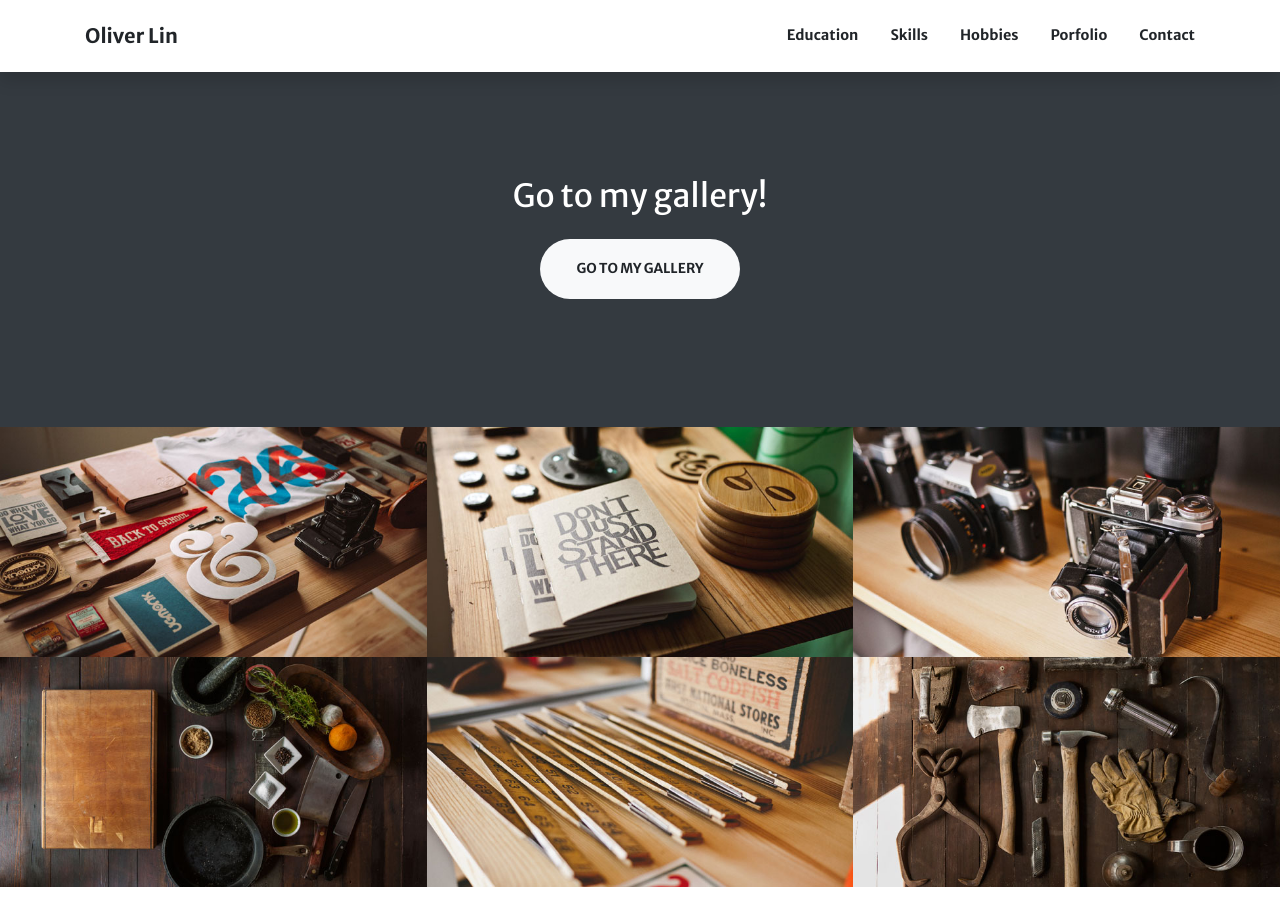
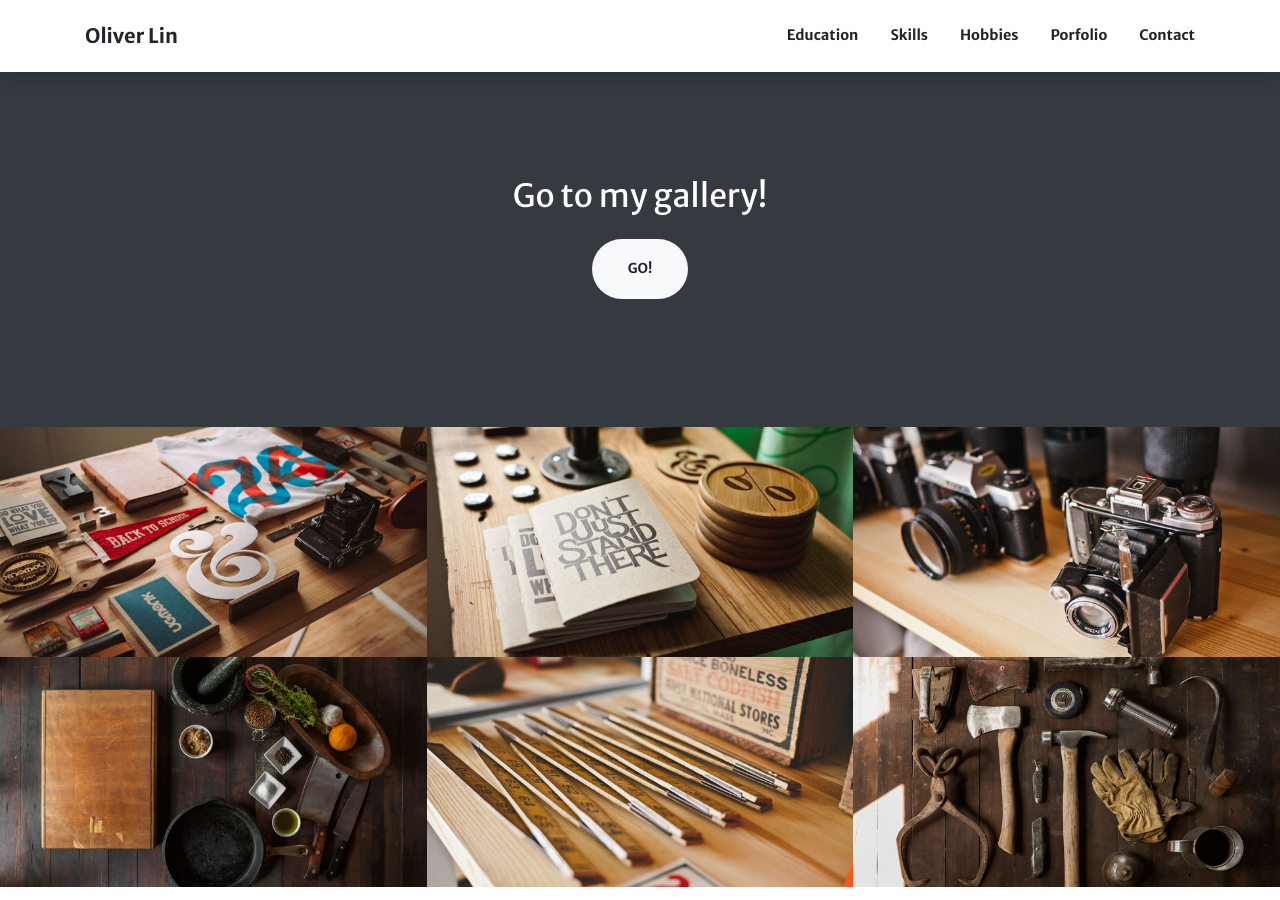
Before and after one commit to oliverlintl/oliverlintl.github.io, a Jekyll site: the page built from index.md, in a window 1280 px wide and 900 px high, scrolled down 4089 px. Built offline with Jekyll 4.4.1, drawn with Linux system fonts in a browser that asks for light colours.

Commit message:
Update index.md

```diff
--- a/index.md
+++ b/index.md
@@ -95,7 +95,7 @@ sections:
     section_id: gallery
     title: Go to my gallery
     actions:
-      - title: Go to my gallery
+      - title: Go!
         url: https://oliverlintl.github.io/gallery
         class: btn-light
 
```
